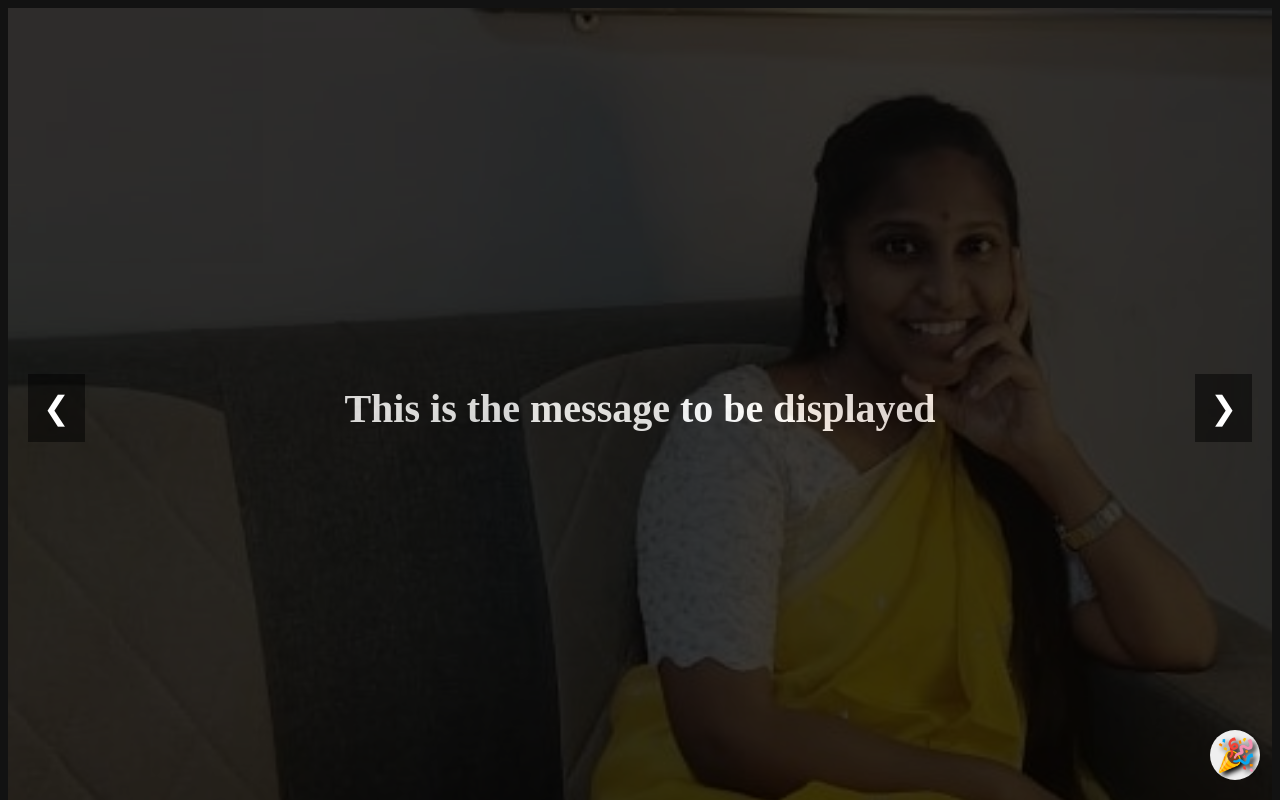
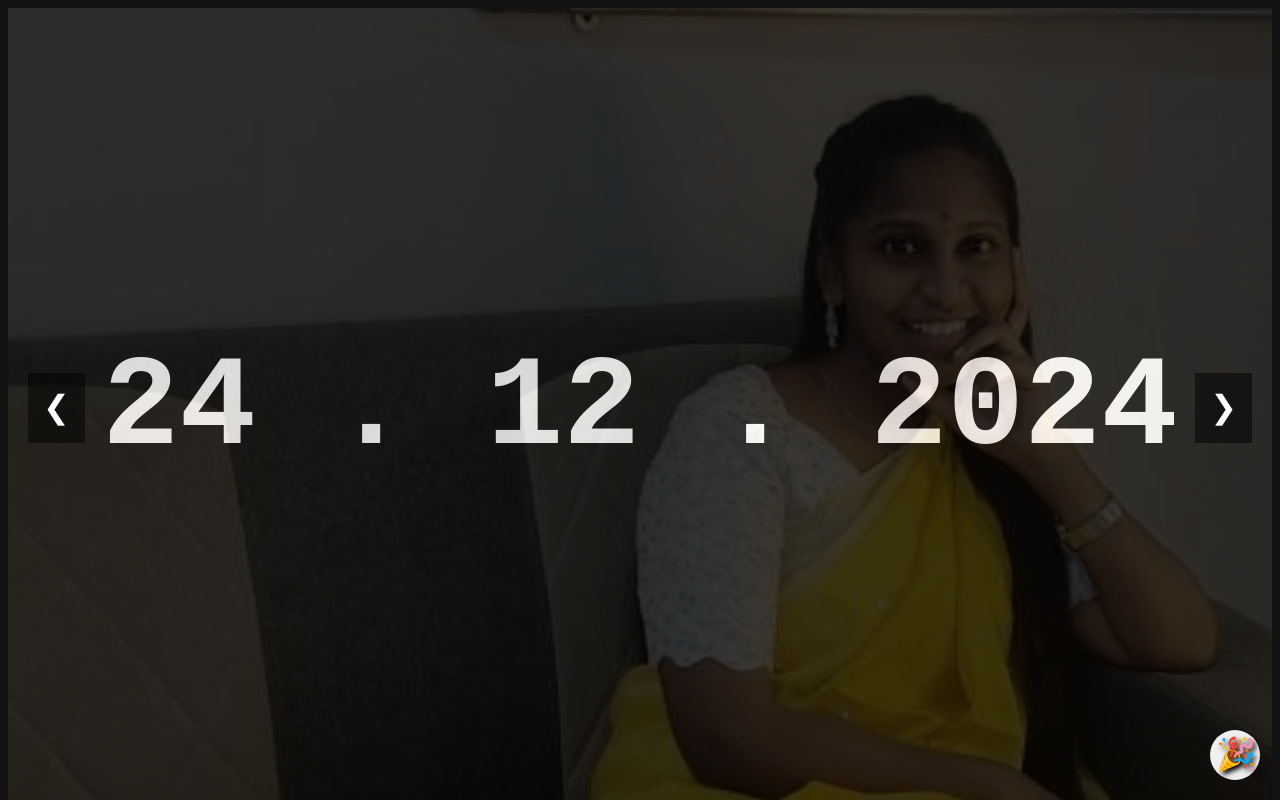
Before and after one commit to jpingithub/birthday-wish, a React (Create React App) app: page / in a window 1280 px wide. Shown: the top 800 px of the page. Built offline with nearby package versions, Linux system fonts and the light colour scheme; the HTML template or start-up script is replaced by a standard one.

Commit message:
15.12.2024 added courier font and carousal date

```diff
--- a/src/styling/App.css
+++ b/src/styling/App.css
@@ -1,3 +1,6 @@
+*{
+  font-family: 'Courier New', Courier, monospace;
+}
 .wishes-component {
     position: fixed;
     bottom: 20px;
--- a/src/styling/Carousal.css
+++ b/src/styling/Carousal.css
@@ -25,7 +25,7 @@
   }
 
   .carousal-container::before {
-    content: 'This is the message to be displayed';
+    content: '24 . 12 . 2024';
     position: absolute;
     height: 100vh;
     width: 100%;
@@ -34,7 +34,7 @@
     transform: translate(-50%, -50%);
     background: linear-gradient(45deg,black,black);
     color: white;
-    font-size: 2.5rem;
+    font-size: 8rem;
     font-weight: bold;
     display: grid;
     place-items: center;
```
